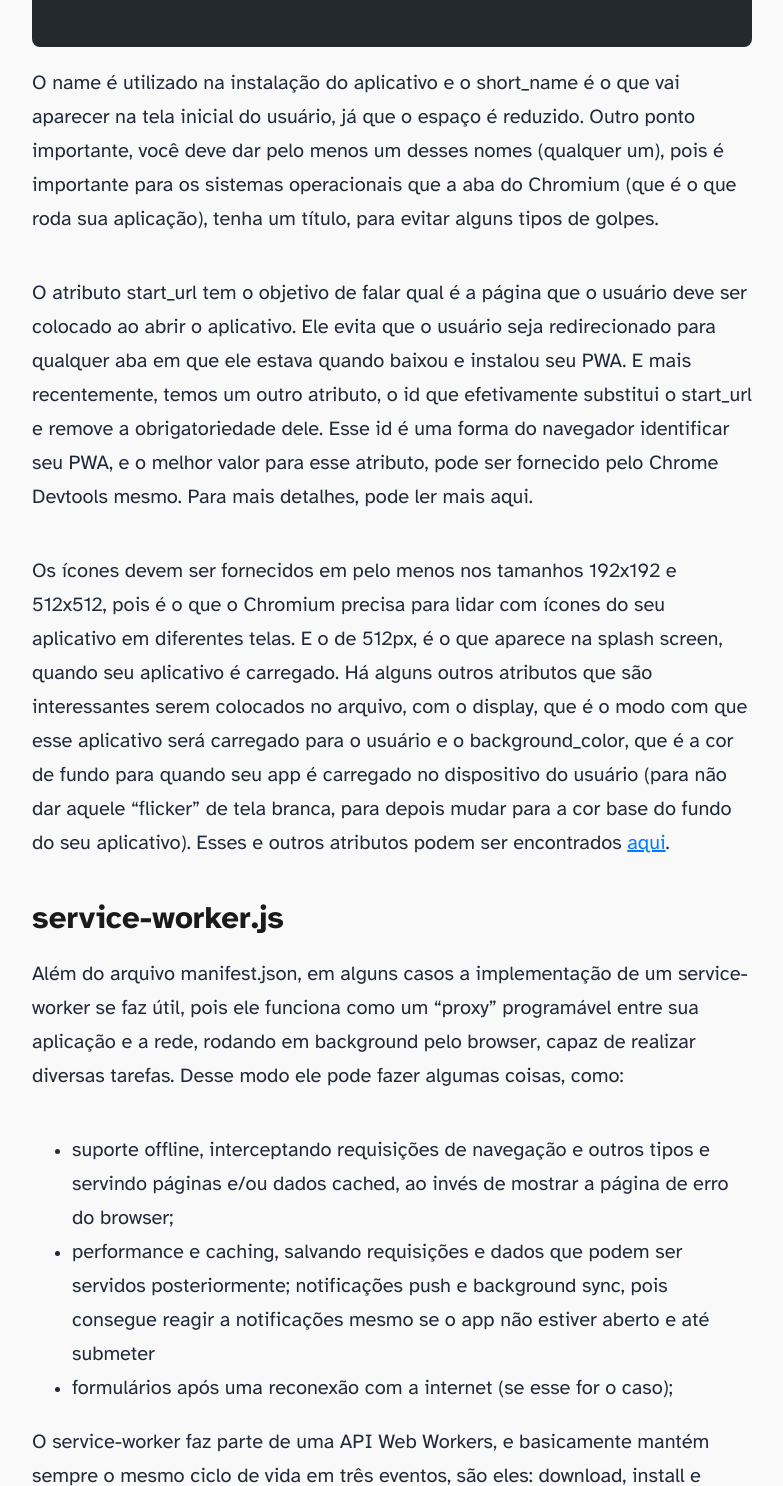
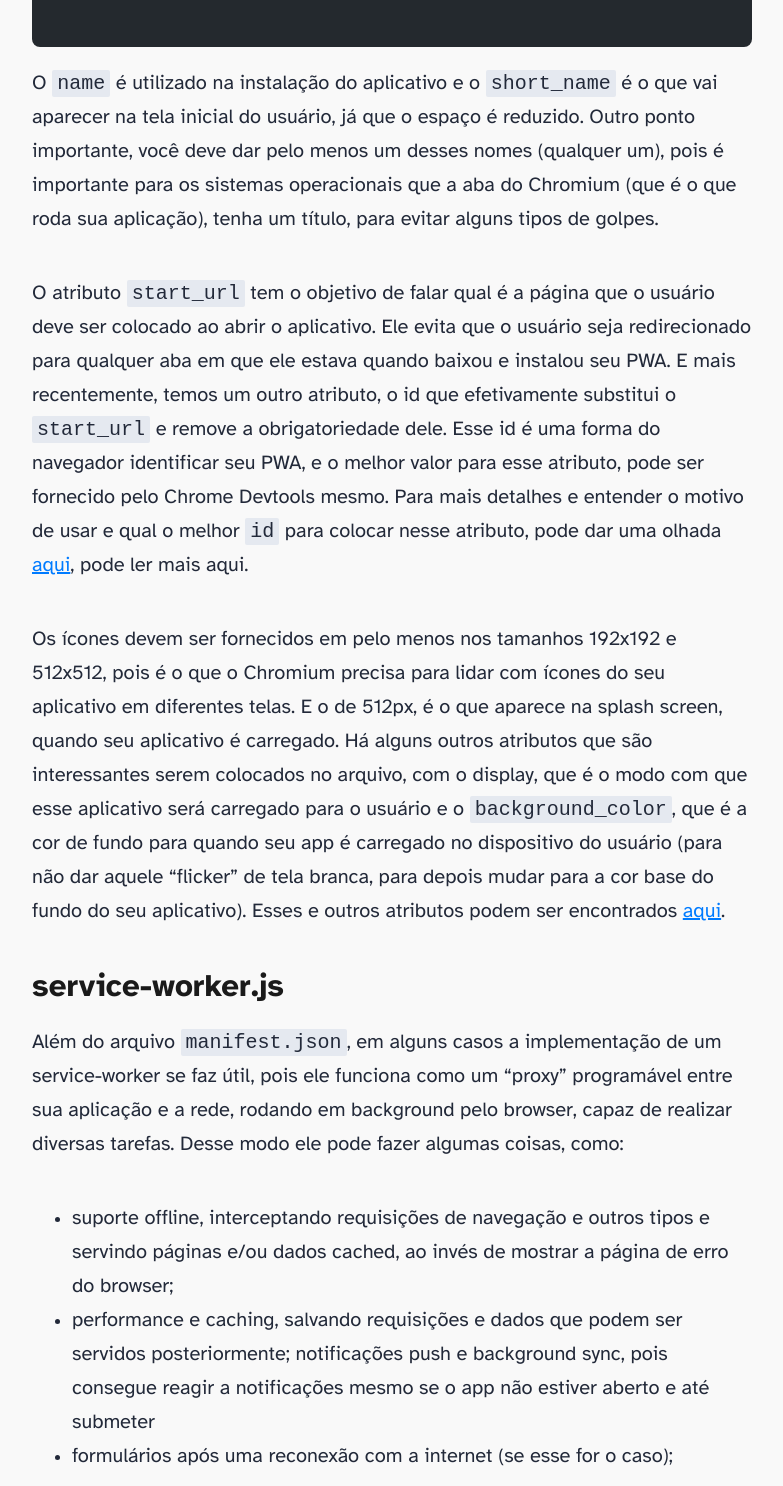
Before and after one commit to LucasBeneti/personal-blog, an Astro site: page /blog/pwa-implementation in a window 1280 px wide. Shown: the part 2989-4475 px from the top of the page, without its empty margins (248-1031 px from the left). Built offline with nearby package versions, Linux system fonts and the light colour scheme; Astro itself is replaced by a stand-in of ours; code samples lack their colours.

Commit message:
adding some more text details on pwa-implementation post

````diff
--- a/src/content/blog/pwa-implementation.md
+++ b/src/content/blog/pwa-implementation.md
@@ -27,7 +27,7 @@ Aqui descrevo um pouco do que é minimanete necessário para tornar seu aplicati
 
 #### manifest.json
 
-Basicamente precisamos de dois arquivos, o manifest.json, que terá alguns dados importantes sobre sua aplicação como name ou short_name, id (anteriormente, se não a start_url era obrigatório, mas agora essa dependência é removida se fornecer o id), e o path dos ícones para serem utilizados nas miniaturas do aplicativo. Boas práticas e mais detalhes desse padrão de arquivo, podem ser encontrados aqui (link para a documentação explicando melhor sobre manifest.json). Mas basicamente o mínimo que devemos ter ficaria parecido com o seguinte:
+Basicamente precisamos de dois arquivos, o manifest.json, que terá alguns dados importantes sobre sua aplicação como name ou `short_name`, `id` (anteriormente, se não a start_url era obrigatório, mas agora essa dependência é removida se fornecer o id), e o path dos ícones para serem utilizados nas miniaturas do aplicativo. Boas práticas e mais detalhes desse padrão de arquivo, podem ser encontrados [nesse artigo](https://web.dev/articles/add-manifest?hl=pt-br) bem útil sobre esse arquivo. (link para a documentação explicando melhor sobre manifest.json). Mas basicamente o mínimo que devemos ter ficaria parecido com o seguinte:
 
 ```JSON
 {
@@ -52,16 +52,16 @@ Basicamente precisamos de dois arquivos, o manifest.json, que terá alguns dados
 
 ```
 
-O name é utilizado na instalação do aplicativo e o short_name é o que vai aparecer na tela inicial do usuário, já que o espaço é reduzido. Outro ponto importante, você deve dar pelo menos um desses nomes (qualquer um), pois é importante para os sistemas operacionais que a aba do Chromium (que é o que roda sua aplicação), tenha um título, para evitar alguns tipos de golpes.
+O `name` é utilizado na instalação do aplicativo e o `short_name` é o que vai aparecer na tela inicial do usuário, já que o espaço é reduzido. Outro ponto importante, você deve dar pelo menos um desses nomes (qualquer um), pois é importante para os sistemas operacionais que a aba do Chromium (que é o que roda sua aplicação), tenha um título, para evitar alguns tipos de golpes.
 
-O atributo start_url tem o objetivo de falar qual é a página que o usuário deve ser colocado ao abrir o aplicativo. Ele evita que o usuário seja redirecionado para qualquer aba em que ele estava quando baixou e instalou seu PWA. E mais recentemente, temos um outro atributo, o id que efetivamente substitui o start_url e remove a obrigatoriedade dele. Esse id é uma forma do navegador identificar seu PWA, e o melhor valor para esse atributo, pode ser fornecido pelo Chrome Devtools mesmo. Para mais detalhes, pode ler mais aqui.
+O atributo `start_url` tem o objetivo de falar qual é a página que o usuário deve ser colocado ao abrir o aplicativo. Ele evita que o usuário seja redirecionado para qualquer aba em que ele estava quando baixou e instalou seu PWA. E mais recentemente, temos um outro atributo, o id que efetivamente substitui o `start_url` e remove a obrigatoriedade dele. Esse id é uma forma do navegador identificar seu PWA, e o melhor valor para esse atributo, pode ser fornecido pelo Chrome Devtools mesmo. Para mais detalhes e entender o motivo de usar e qual o melhor `id` para colocar nesse atributo, pode dar uma olhada [aqui](https://developer.chrome.com/docs/capabilities/pwa-manifest-id?hl=pt-br), pode ler mais aqui.
 
 Os ícones devem ser fornecidos em pelo menos nos tamanhos 192x192 e 512x512, pois é o que o Chromium precisa para lidar com ícones do seu aplicativo em diferentes telas. E o de 512px, é o que aparece na splash screen, quando seu aplicativo é carregado.
-Há alguns outros atributos que são interessantes serem colocados no arquivo, com o display, que é o modo com que esse aplicativo será carregado para o usuário e o background_color, que é a cor de fundo para quando seu app é carregado no dispositivo do usuário (para não dar aquele “flicker” de tela branca, para depois mudar para a cor base do fundo do seu aplicativo). Esses e outros atributos podem ser encontrados [aqui](https://web.dev/articles/add-manifest?hl=pt-br#display).
+Há alguns outros atributos que são interessantes serem colocados no arquivo, com o display, que é o modo com que esse aplicativo será carregado para o usuário e o `background_color`, que é a cor de fundo para quando seu app é carregado no dispositivo do usuário (para não dar aquele “flicker” de tela branca, para depois mudar para a cor base do fundo do seu aplicativo). Esses e outros atributos podem ser encontrados [aqui](https://web.dev/articles/add-manifest?hl=pt-br#display).
 
 #### service-worker.js
 
-Além do arquivo manifest.json, em alguns casos a implementação de um service-worker se faz útil, pois ele funciona como um “proxy” programável entre sua aplicação e a rede, rodando em background pelo browser, capaz de realizar diversas tarefas. Desse modo ele pode fazer algumas coisas, como:
+Além do arquivo `manifest.json`, em alguns casos a implementação de um service-worker se faz útil, pois ele funciona como um “proxy” programável entre sua aplicação e a rede, rodando em background pelo browser, capaz de realizar diversas tarefas. Desse modo ele pode fazer algumas coisas, como:
 
 - suporte offline, interceptando requisições de navegação e outros tipos e servindo páginas e/ou dados cached, ao invés de mostrar a página de erro do browser;
 - performance e caching, salvando requisições e dados que podem ser servidos posteriormente;
@@ -72,7 +72,7 @@ O service-worker faz parte de uma API Web Workers, e basicamente mantém sempre
 
 Uma boa prática é adicionar event listeners para esses eventos e fazer algumas coisas antes deles, como por exemplo organizar os arquivos que devem ser cacheados antes da instalação do service-worker. No caso do evento de activate, é uma boa prática limpar o cache de arquivos antigos e sem uso, para dar espaço para os novos e nesse mesmo momento, fazer o “claim”, ou obter o controle, de todas as páginas do escopo deste service-worker.
 
-Outro evento interessante que podemos adicionar um listener é o evento de fetch, que é disparado sempre que ocorre uma requisição. Ouvindo esse evento, podemos fazer todo tipo de coisa, como responder ao usuário com a rota do arquivo da sua aplicação que contém o Javascript que irá lidar com o routing da sua aplicação. Podemos também fazer o cache das respostas de requisições (que não sejam de navegação, é claro), para o caso de quisermos esses dados disponíveis para o funcionamento offline da aplicação.
+Outro evento interessante que podemos adicionar um listener é o evento de `fetch`, que é disparado sempre que ocorre uma requisição. Ouvindo esse evento, podemos fazer todo tipo de coisa, como responder ao usuário com a rota do arquivo da sua aplicação que contém o Javascript que irá lidar com o routing da sua aplicação. Podemos também fazer o cache das respostas de requisições (que não sejam de navegação, é claro), para o caso de quisermos esses dados disponíveis para o funcionamento offline da aplicação.
 Mas o ponto é que o funcionamento do service-worker consiste em, em seu life-cycle, lançar alguns eventos em sequência (ou sempre que o usuário interage com a aplicação), e reagir a esses eventos, de forma programática para atingir alguns objetivos.
 
 Para o caso da minha aplicação, era importante interceptar as requisições de navegação para que a biblioteca de navegação que usei, funcionasse corretamente (considerando o funcionamento de um SPA). E fora isso, um ou outro cache de respostas de requisições HTTP, mais a fim de testes para melhoria de performance da aplicação. No trecho de código abaixo, é possível ver uma parte do arquivo service-worker.js da minha aplicação até o momento:
````
